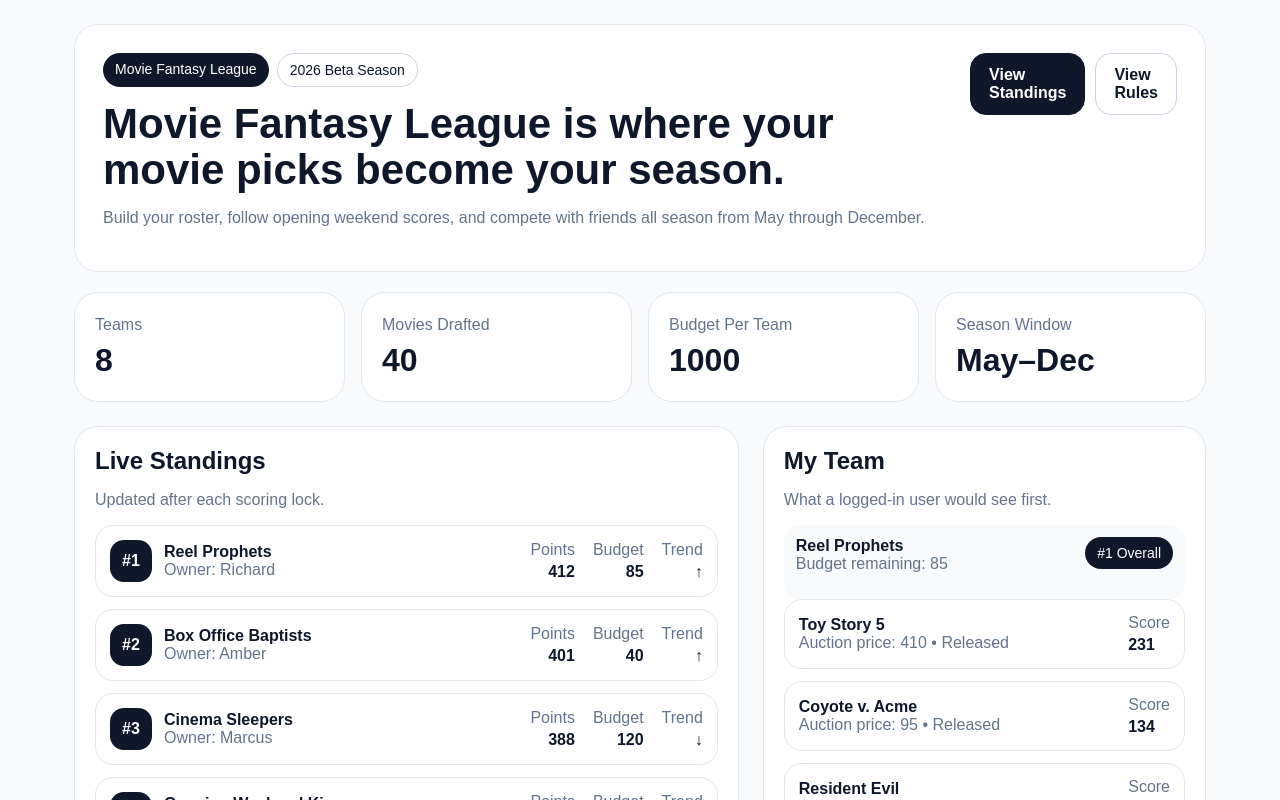
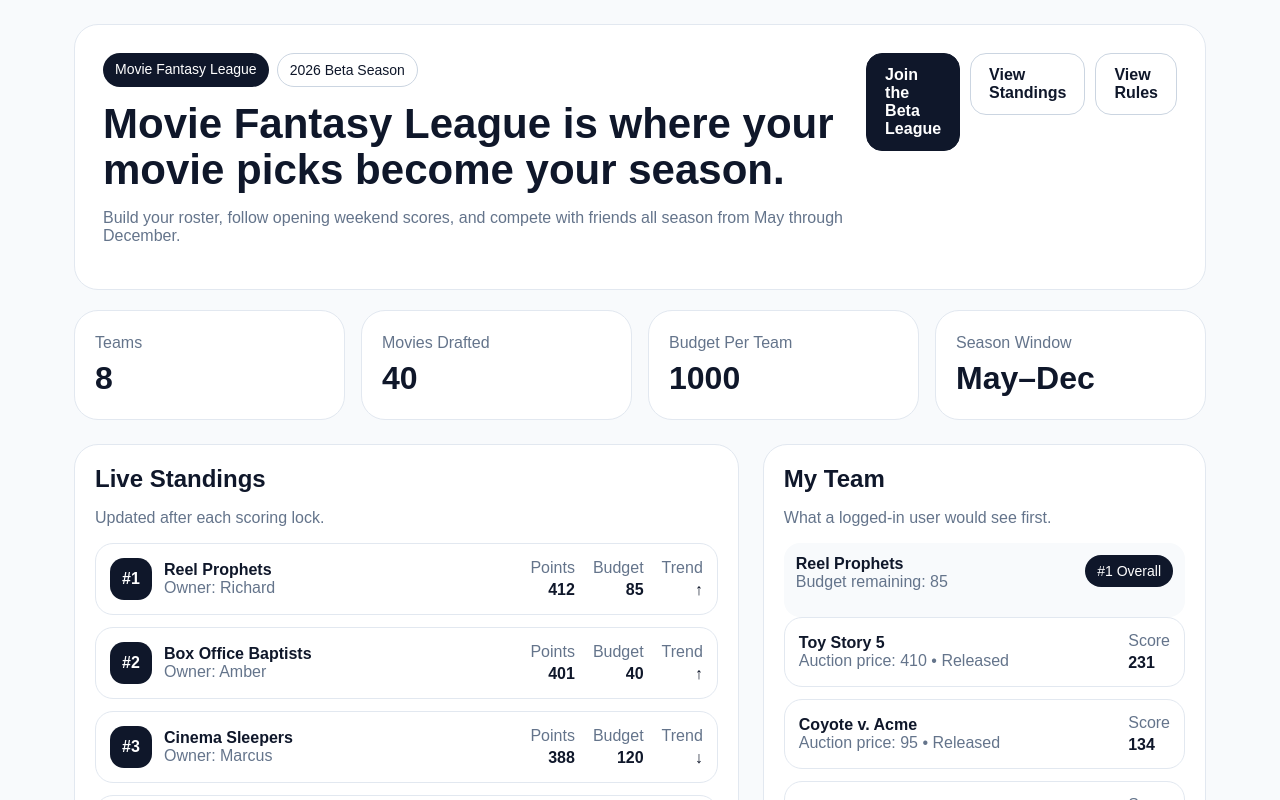
Before and after one commit to heae90/moviefantasyleague-starter, a Next.js app: page / in a window 1280 px wide. Shown: the top 800 px of the page. Built offline with nearby package versions, Linux system fonts and the light colour scheme.

Commit message:
Update page.tsx
added a google form to be able to join the league

```diff
--- a/app/page.tsx
+++ b/app/page.tsx
@@ -45,10 +45,13 @@ export default function HomePage() {
             Build your roster, follow opening weekend scores, and compete with friends all season from May through December.
           </p>
         </div>
-        <div className="hero-actions">
-          <a className="button" href="#leaderboard">View Standings</a>
-          <a className="button button-outline" href="#rules">View Rules</a>
-        </div>
+       <div className="hero-actions">
+  <a className="button" href="https://docs.google.com/forms/d/e/1FAIpQLSctspZTRdQvHVtaRrOi2I6lS_swUfTozQdymaCLd4qT0q6eMg/viewform?usp=header" target="_blank">
+  Join the Beta League
+</a>
+  <a className="button button-outline" href="#leaderboard">View Standings</a>
+  <a className="button button-outline" href="#rules">View Rules</a>
+</div>
       </section>
 
       <section className="grid-four">
```
